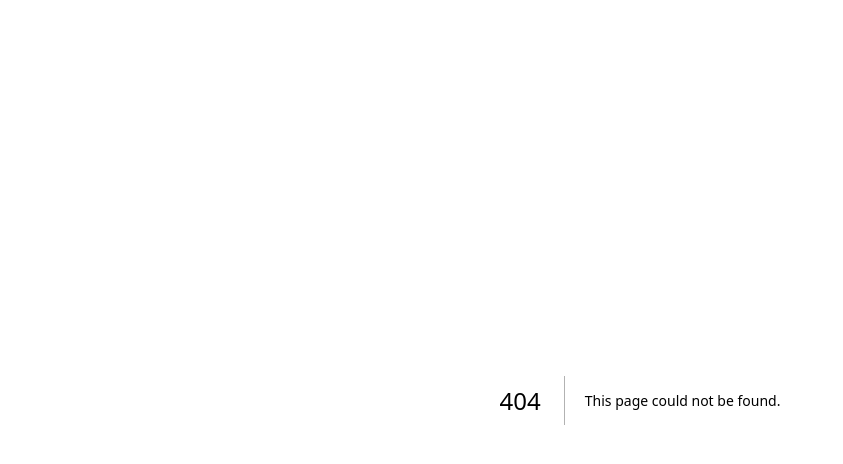
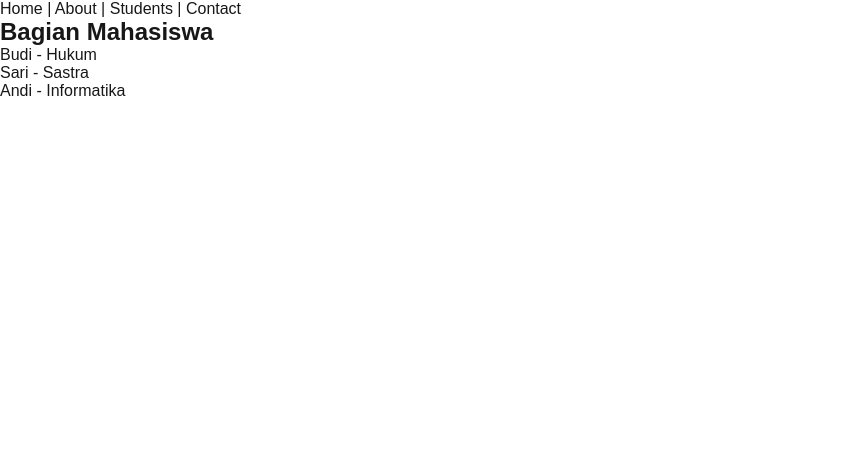
Before and after one commit to Zenkysetiawan/Next-modul, a Next.js app: page /students in a window 1280 px wide. Before the commit this address had no page. Shown: the top 464 px of the page, without its empty margins (0-843 px from the left). Built offline with nearby package versions, Linux system fonts and the light colour scheme.

Commit message:
Navbar,layout bersarang, dan Link

```diff
--- a/src/app/layout.tsx
+++ b/src/app/layout.tsx
@@ -1,6 +1,7 @@
 import type { Metadata } from "next";
 import { Geist, Geist_Mono } from "next/font/google";
 import "./globals.css";
+import Navbar from "@/components/Navbar";
 
 const geistSans = Geist({
   variable: "--font-geist-sans",
@@ -20,7 +21,10 @@ export const metadata: Metadata = {
 export default function RootLayout({ children }: LayoutProps<"/">) {
   return (
     <html lang="en" className={`${geistSans.variable} ${geistMono.variable}`}>
-      <body>{children}</body>
+      <body>
+        <Navbar />
+        {children}
+      </body>
     </html>
   );
 }
--- /dev/null
+++ b/src/app/students/layout.tsx
@@ -0,0 +1,12 @@
+export default function StudentsLayout({
+  children,
+}: {
+  children: React.ReactNode;
+}) {
+  return (
+    <section>
+      <h2>Bagian Mahasiswa</h2>
+      {children}
+    </section>
+  );
+}
--- /dev/null
+++ b/src/app/students/page.tsx
@@ -0,0 +1,17 @@
+const students = [
+  { id: 1, name: "Budi", major: "Hukum" },
+  { id: 2, name: "Sari", major: "Sastra" },
+  { id: 3, name: "Andi", major: "Informatika" },
+];
+
+export default function StudentsPage() {
+  return (
+    <ul>
+      {students.map((student) => (
+        <li key={student.id}>
+          {student.name} - {student.major}
+        </li>
+      ))}
+    </ul>
+  );
+}
--- /dev/null
+++ b/src/components/Navbar.tsx
@@ -0,0 +1,15 @@
+import Link from "next/link";
+
+export default function Navbar() {
+  return (
+    <nav>
+      <Link href="/">Home</Link>
+      {" | "}
+      <Link href="/about">About</Link>
+      {" | "}
+      <Link href="/students">Students</Link>
+      {" | "}
+      <Link href="/contact">Contact</Link>
+    </nav>
+  );
+}
```
Also changed, not shown: src/app/contact/page.tsx (added, +8 -0 lines).
